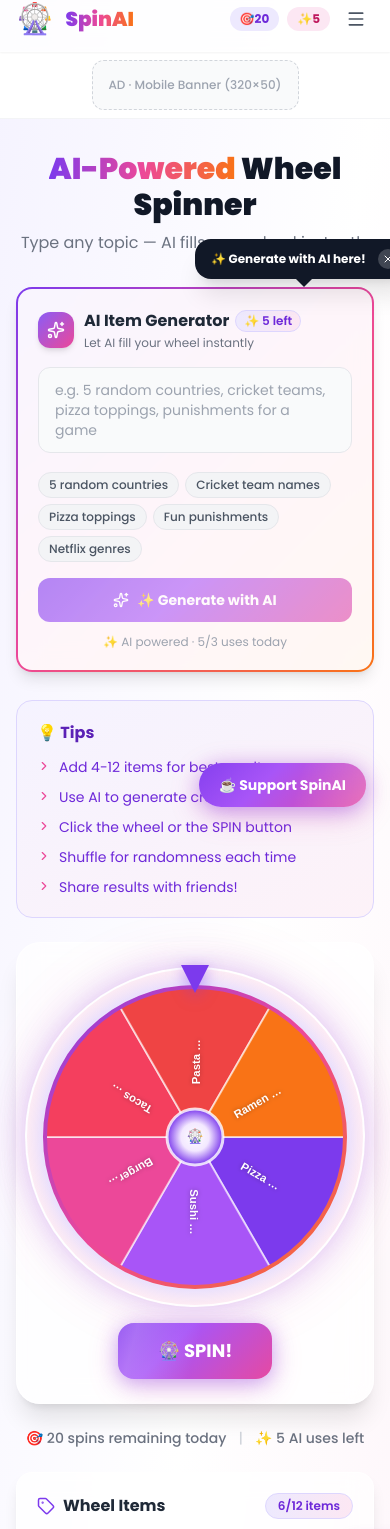
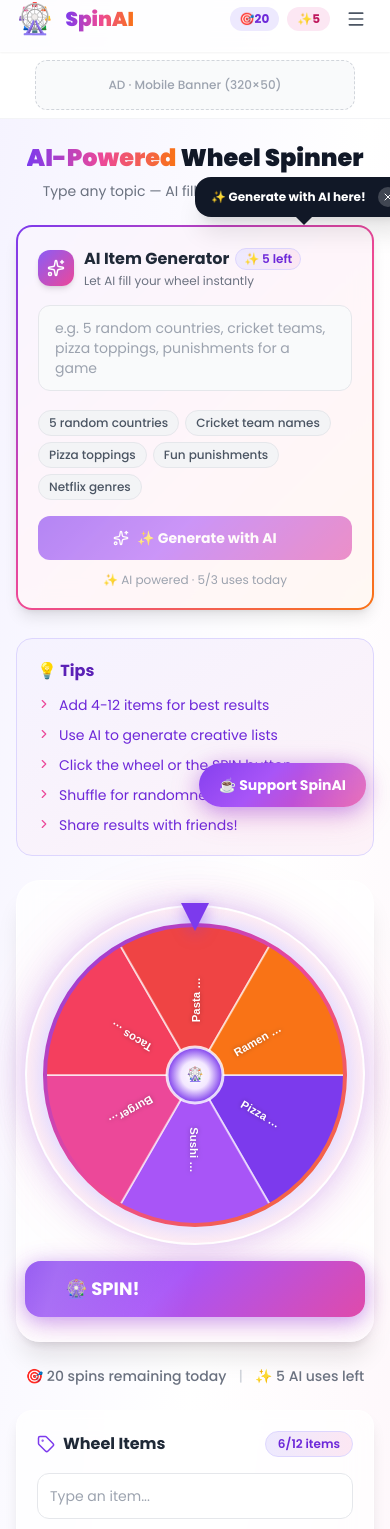
Before and after one commit to coddies/Spin-Ai, a React (Vite) app: page / in a window 390 px wide. Shown: the part 13-1542 px from the top of the page. Built offline with nearby package versions, Linux system fonts and the light colour scheme.

Commit message:
fix: comprehensive responsive design updates across all components

```diff
--- a/src/App.jsx
+++ b/src/App.jsx
@@ -145,14 +145,14 @@ function App() {
       </div>
 
       {/* Hero Section */}
-      <div className="text-center py-8 px-4">
-        <h1 className="text-3xl sm:text-4xl font-black text-gray-900 mb-2">
+      <div className="text-center py-6 sm:py-8 px-4 w-full flex flex-col items-center">
+        <h1 className="text-2xl sm:text-4xl font-black text-gray-900 mb-2 w-full max-w-2xl break-words leading-tight">
           <span className="bg-gradient-to-r from-violet-600 via-pink-500 to-orange-500 bg-clip-text text-transparent">
             AI-Powered
           </span>{' '}
           Wheel Spinner
         </h1>
-        <h2 className="text-gray-500 text-base font-normal">
+        <h2 className="text-gray-500 text-sm sm:text-base font-normal max-w-xl mx-auto px-2">
           Type any topic — AI fills your wheel instantly
         </h2>
       </div>
--- a/src/components/AdSlot.jsx
+++ b/src/components/AdSlot.jsx
@@ -20,8 +20,8 @@ const AdSlot = ({ type = 'rectangle', className = '' }) => {
 
   return (
     <div
-      className={`adsense-slot flex items-center justify-center bg-gray-50 border border-dashed border-gray-300 rounded-xl overflow-hidden ${className}`}
-      style={{ minHeight: size.height, maxWidth: size.width, width: '100%' }}
+      className={`adsense-slot mx-auto flex items-center justify-center bg-gray-50 border border-dashed border-gray-300 rounded-xl overflow-hidden max-w-full ${className}`}
+      style={{ minHeight: size.height, width: size.width, maxWidth: '100%' }}
       aria-label="Advertisement"
       id={`ad-slot-${type}`}
     >
--- a/src/components/ItemsList.jsx
+++ b/src/components/ItemsList.jsx
@@ -74,7 +74,7 @@ const ItemsList = ({ items, setItems }) => {
       </div>
 
       {/* Add Item Input */}
-      <div className="flex gap-2 mb-4">
+      <div className="flex flex-col sm:flex-row items-stretch sm:items-center gap-3 w-full mb-4">
         <input
           ref={inputRef}
           type="text"
@@ -87,10 +87,10 @@ const ItemsList = ({ items, setItems }) => {
           placeholder="Type an item..."
           maxLength={30}
           id="add-item-input"
-          className="flex-1 px-3 py-2.5 bg-white border border-gray-200 rounded-xl text-sm text-gray-800 placeholder-gray-400 focus:outline-none focus:ring-2 focus:ring-violet-400 focus:border-violet-400 transition-all"
+          className="flex-1 w-full px-3 py-3 sm:py-2.5 bg-white border border-gray-200 rounded-xl text-sm text-gray-800 placeholder-gray-400 focus:outline-none focus:ring-2 focus:ring-violet-400 focus:border-violet-400 transition-all"
         />
         {/* Add button with bloom glow */}
-        <div className="relative group">
+        <div className="relative group w-full sm:w-auto">
           <div
             className="absolute inset-0 rounded-xl blur-lg opacity-0 group-hover:opacity-100 transition-opacity duration-300 pointer-events-none"
             style={{
@@ -102,12 +102,11 @@ const ItemsList = ({ items, setItems }) => {
             onClick={addItem}
             disabled={items.length >= MAX_ITEMS || !inputValue.trim()}
             id="add-item-btn"
-            className="relative overflow-hidden px-4 py-2.5 text-white rounded-xl font-semibold text-sm transition-all disabled:opacity-50 disabled:cursor-not-allowed disabled:scale-100 flex items-center gap-1.5 shadow-md hover:scale-105 hover:-translate-y-0.5 active:scale-95"
+            className="relative overflow-hidden w-full sm:w-auto px-4 py-3 sm:py-2.5 text-white rounded-xl font-semibold text-sm transition-all disabled:opacity-50 disabled:cursor-not-allowed flex justify-center items-center gap-1.5 shadow-md active:scale-[0.98]"
             style={{
               background: 'linear-gradient(135deg, #7c3aed 0%, #a855f7 30%, #ec4899 70%, #f97316 100%)',
               backgroundSize: '200% 200%',
               animation: 'btnGradientShift 3s ease infinite',
-              boxShadow: '0 4px 14px rgba(124,58,237,0.35), 0 6px 20px rgba(236,72,153,0.2)',
             }}
           >
             {/* shimmer sweep */}
@@ -120,7 +119,7 @@ const ItemsList = ({ items, setItems }) => {
               }}
             />
             <Plus size={16} className="relative z-10" />
-            <span className="relative z-10">Add</span>
+            <span className="relative z-10">Add Item</span>
           </button>
         </div>
       </div>
@@ -152,7 +151,7 @@ const ItemsList = ({ items, setItems }) => {
       </div>
 
       {/* Action Buttons */}
-      <div className="flex gap-2">
+      <div className="flex flex-col sm:flex-row gap-2 w-full">
         {/* Shuffle button with amber–orange–pink bloom */}
         <div className="relative group flex-1">
           <div
--- a/src/components/Wheel.jsx
+++ b/src/components/Wheel.jsx
@@ -24,10 +24,9 @@ const Wheel = ({ items, onResult, isSpinning, setIsSpinning, onSpinStart }) => {
   useEffect(() => {
     const updateSize = () => {
       const vw = window.innerWidth;
-      if (vw < 380) setCanvasSize(300);
-      else if (vw < 640) setCanvasSize(340);
-      else if (vw < 768) setCanvasSize(380);
-      else setCanvasSize(420);
+      if (vw < 768) setCanvasSize(Math.min(vw - 32, 340));
+      else if (vw < 1024) setCanvasSize(400);
+      else setCanvasSize(500);
     };
     updateSize();
     window.addEventListener('resize', updateSize);
@@ -246,7 +245,7 @@ const Wheel = ({ items, onResult, isSpinning, setIsSpinning, onSpinStart }) => {
       </div>
 
       {/* Spin Button */}
-      <div className="relative group">
+      <div className="relative group w-full max-w-[340px] sm:max-w-none flex justify-center">
         {/* Light bloom behind button */}
         <div
           className={`absolute inset-0 rounded-2xl blur-xl transition-opacity duration-300 pointer-events-none ${
@@ -262,12 +261,12 @@ const Wheel = ({ items, onResult, isSpinning, setIsSpinning, onSpinStart }) => {
           disabled={isSpinning || items.length < 2}
           id="spin-button"
           className={`
-            relative overflow-hidden px-10 py-3.5 rounded-2xl font-bold text-white text-lg
+            relative overflow-hidden w-full sm:w-auto px-10 py-3.5 rounded-2xl font-bold text-white text-lg sm:text-xl
             shadow-lg transition-all duration-300
             ${
               isSpinning || items.length < 2
                 ? 'opacity-60 cursor-not-allowed scale-95'
-                : 'hover:scale-105 hover:-translate-y-0.5 active:scale-95 active:translate-y-0 cursor-pointer'
+                : 'hover:scale-[1.02] sm:hover:scale-105 hover:-translate-y-0.5 active:scale-95 active:translate-y-0 cursor-pointer'
             }
           `}
           style={{
--- a/src/index.css
+++ b/src/index.css
@@ -9,6 +9,19 @@
    ===================================================== */
 
 /* --- Base Reset & Root --- */
+* {
+  box-sizing: border-box;
+}
+
+body {
+  overflow-x: hidden;
+  background-color: var(--color-bg);
+  color: #1f2937;
+  font-family: var(--font-body);
+  margin: 0;
+  padding: 0;
+}
+
 :root {
   --color-primary: #7c3aed;
   --color-secondary: #ec4899;
```
